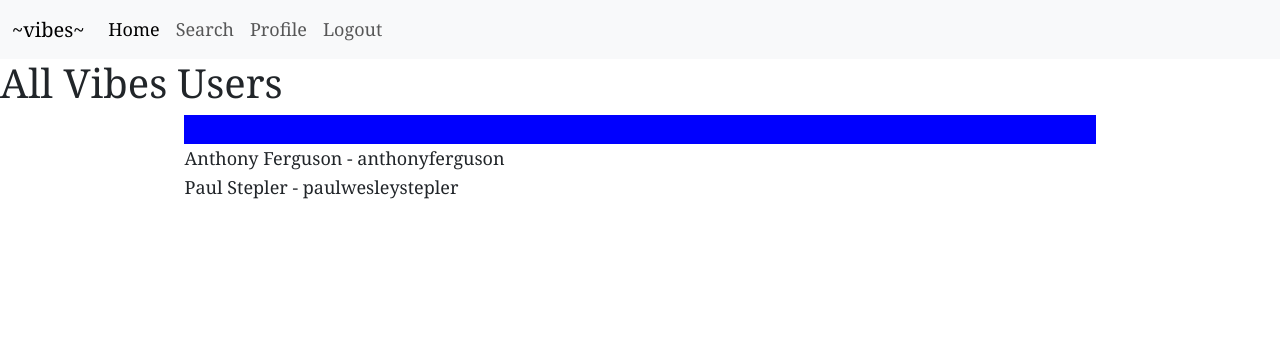
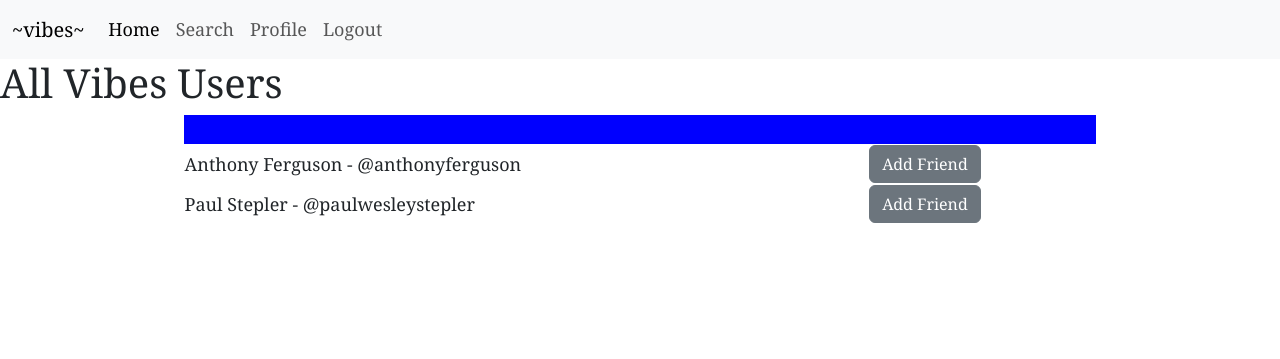
Before and after one commit to wesleystepler/vibes, a Flask app: page /users in a window 1280 px wide. Shown: the top 359 px of the page. Run offline with Flask 3, Linux system fonts and the light colour scheme; the visitor is signed in with stand-in values (Sample User, id 1); data comes from the database, SQL or seed files in the repository.

Commit message:
Added Add Friend button, doesnt work yet

```diff
--- a/templates/users.html
+++ b/templates/users.html
@@ -16,7 +16,8 @@
         {% for i in data %}
             <div>
             <tr>
-                <td>{{i[1]}} {{i[2]}} - {{i[0]}}</td>
+                <td>{{i[1]}} {{i[2]}} - @{{i[0]}}</td>
+                <td><input type="submit" value="Add Friend" class="btn btn-secondary" /></td>
             </tr>
 
         </form>
```
